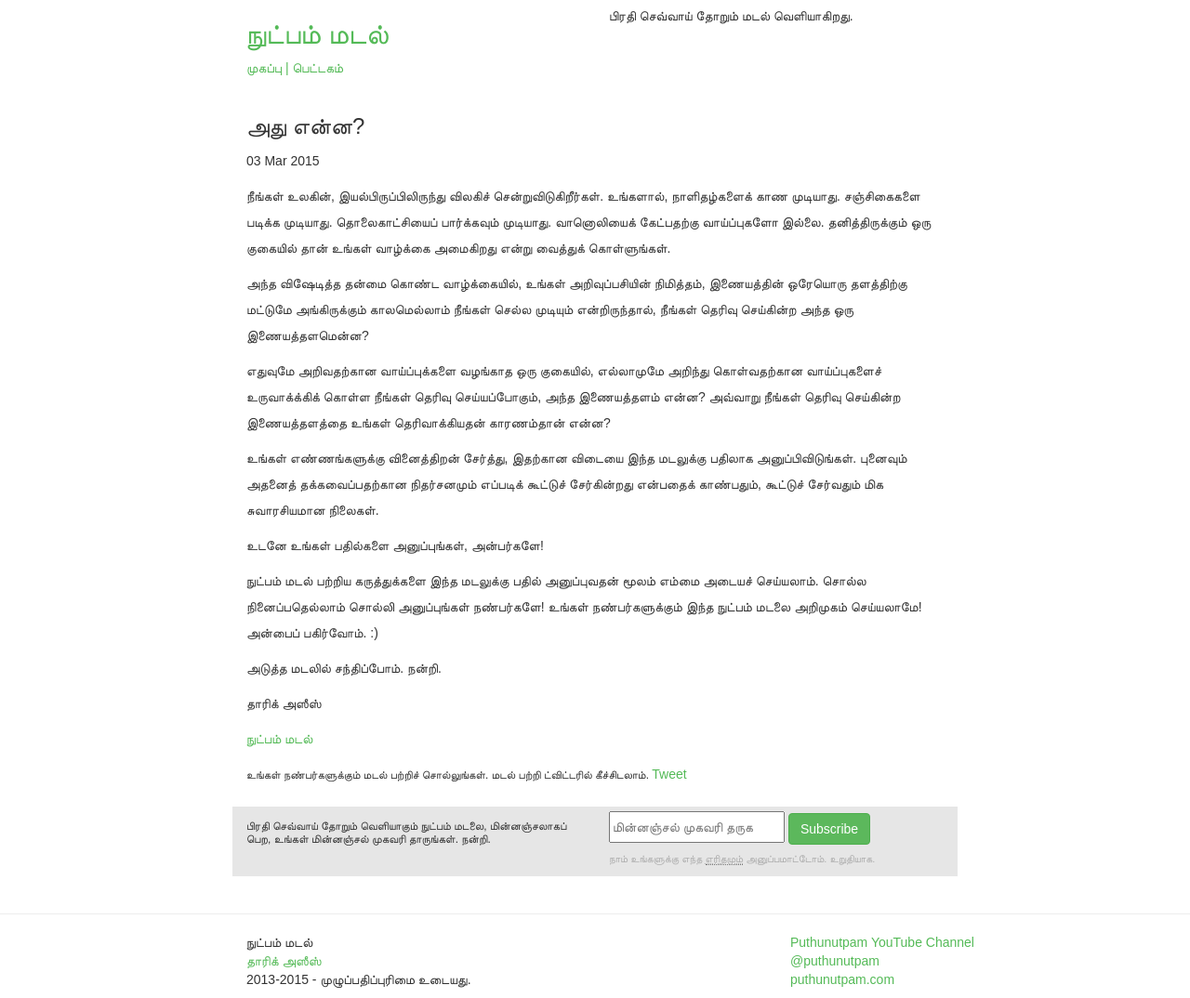
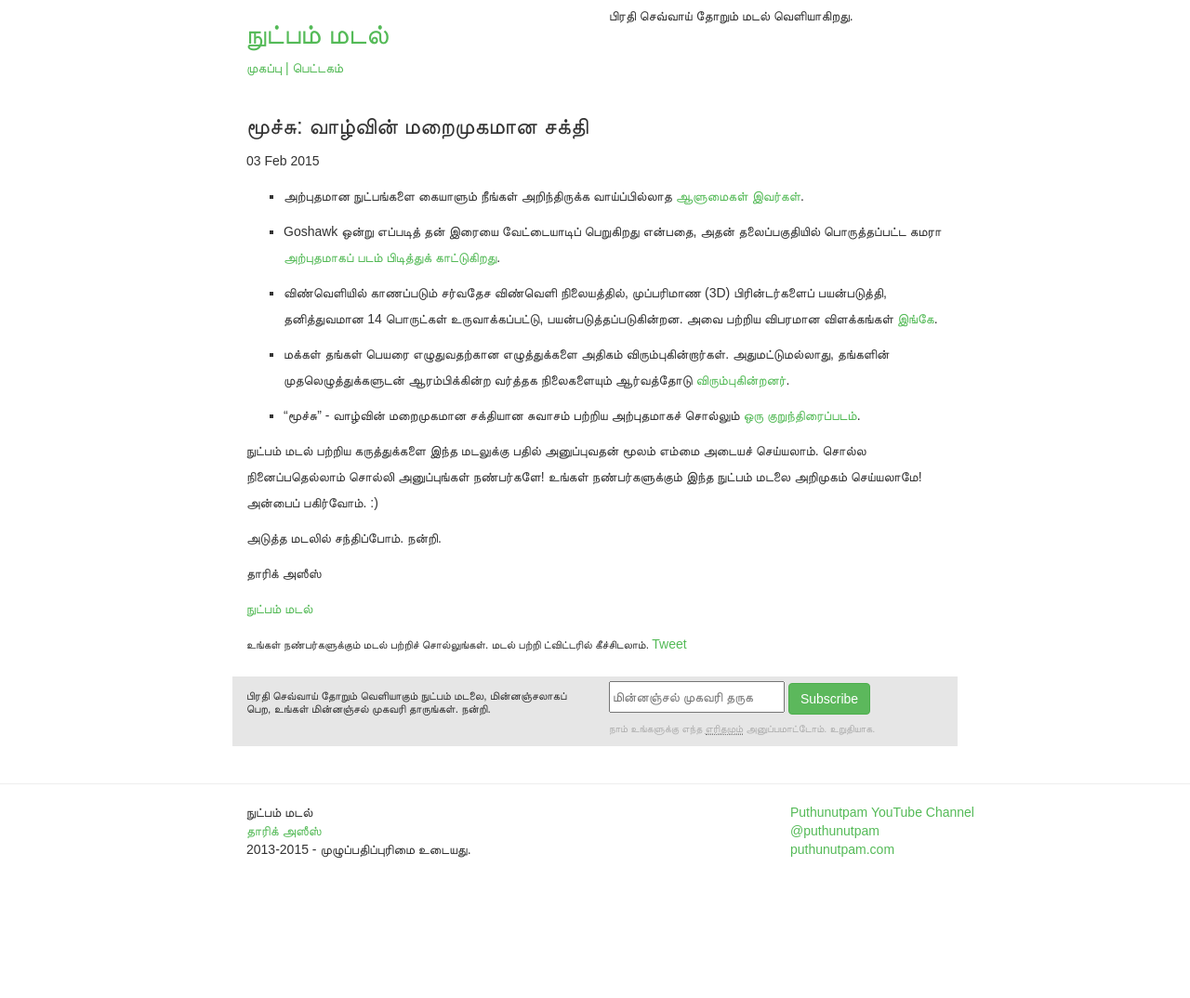
Before and after one commit to nutpam/nutpam-madal, a Jekyll site: the page built from _posts/2015-02-03-issue-25.md, in a window 1280 px wide. Shown: the whole page at 93% size. Built offline with Jekyll 4.4.1, drawn with Linux system fonts in a browser that asks for light colours; nearby versions of some CDN libraries; some web fonts are replaced; comment, search, counter and statistics services are not loaded; after the commit the page ends 934 px from its top, so only the background shows below that.

Commit message:
issue #26

```diff
--- a/_posts/2015-02-03-issue-25.md
+++ b/_posts/2015-02-03-issue-25.md
@@ -1,20 +1,21 @@
 ---
 layout: post
-title:  "அது என்ன?"
-date:   2015-03-03 07:06:38
+title:  "மூச்சு: வாழ்வின் மறைமுகமான சக்தி"
+date:   2015-02-03 07:06:38
 issue: மடல் 26
 ---
 
 
-நீங்கள் உலகின், இயல்பிருப்பிலிருந்து விலகிச் சென்றுவிடுகிறீர்கள். உங்களால், நாளிதழ்களைக் காண முடியாது. சஞ்சிகைகளை படிக்க முடியாது. தொலைகாட்சியைப் பார்க்கவும் முடியாது. வானொலியைக் கேட்பதற்கு வாய்ப்புகளோ இல்லை. தனித்திருக்கும் ஒரு குகையில் தான் உங்கள் வாழ்க்கை அமைகிறது என்று வைத்துக் கொள்ளுங்கள்.
+- அற்புதமான நுட்பங்களை கையாளும் நீங்கள் அறிந்திருக்க வாய்ப்பில்லாத [ஆளுமைகள் இவர்கள்](http://www.nature.com/news/not-your-average-technician-1.16785?WT.mc_id=TWT_NatureNews).
 
-அந்த விஷேடித்த தன்மை கொண்ட வாழ்க்கையில், உங்கள் அறிவுப்பசியின் நிமித்தம், இணையத்தின் ஒரேயொரு தளத்திற்கு மட்டுமே அங்கிருக்கும் காலமெல்லாம் நீங்கள் செல்ல முடியும் என்றிருந்தால், நீங்கள் தெரிவு செய்கின்ற அந்த ஒரு இணையத்தளமென்ன?
+- Goshawk ஒன்று எப்படித் தன் இரையை வேட்டையாடிப் பெறுகிறது என்பதை, அதன் தலைப்பகுதியில் பொருத்தப்பட்ட கமரா [அற்புதமாகப் படம் பிடித்துக் காட்டுகிறது](http://www.latimes.com/science/sciencenow/la-sci-sn-goshawk-helmet-hunting-camera-prey-20150122-story.html#page=1).
 
-எதுவுமே அறிவதற்கான வாய்ப்புக்களை வழங்காத ஒரு குகையில், எல்லாமுமே அறிந்து கொள்வதற்கான வாய்ப்புகளைச் உருவாக்க்கிக் கொள்ள நீங்கள் தெரிவு செய்யப்போகும், அந்த இணையத்தளம் என்ன? அவ்வாறு நீங்கள் தெரிவு செய்கின்ற இணையத்தளத்தை உங்கள் தெரிவாக்கியதன் காரணம்தான் என்ன?
+- விண்வெளியில் காணப்படும் சர்வதேச விண்வெளி நிலையத்தில், முப்பரிமாண (3D) பிரின்டர்களைப் பயன்படுத்தி, தனித்துவமான 14 பொருட்கள் உருவாக்கப்பட்டு, பயன்படுத்தப்படுகின்றன. அவை பற்றிய விபரமான விளக்கங்கள் [இங்கே](https://medium.com/@MadeInSpace/3d-printing-in-space-the-end-of-the-beginning-561f0c384983).
 
-உங்கள் எண்ணங்களுக்கு வினைத்திறன் சேர்த்து, இதற்கான விடையை இந்த மடலுக்கு பதிலாக அனுப்பிவிடுங்கள். புனைவும் அதனைத் தக்கவைப்பதற்கான நிதர்சனமும் எப்படிக் கூட்டுச் சேர்கின்றது என்பதைக் காண்பதும், கூட்டுச் சேர்வதும் மிக சுவாரசியமான நிலைகள்.
+- மக்கள் தங்கள் பெயரை எழுதுவதற்கான எழுத்துக்களை அதிகம் விரும்புகின்றார்கள். அதுமட்டுமல்லாது, தங்களின் முதலெழுத்துக்களுடன் ஆரம்பிக்கின்ற வர்த்தக நிலைகளையும் ஆர்வத்தோடு [விரும்புகின்றனர்](http://www.lastwordonnothing.com/2015/01/29/the-name-letter-effect/).
 
-உடனே உங்கள் பதில்களை அனுப்புங்கள், அன்பர்களே!
+- "மூச்சு" - வாழ்வின் மறைமுகமான சக்தியான சுவாசம் பற்றிய அற்புதமாகச் சொல்லும் [ஒரு குறுந்திரைப்படம்](http://vimeo.com/118023603).
+
 
 
 நுட்பம் மடல் பற்றிய கருத்துக்களை இந்த மடலுக்கு பதில் அனுப்புவதன் மூலம் எம்மை அடையச் செய்யலாம். சொல்ல நினைப்பதெல்லாம் சொல்லி அனுப்புங்கள் நண்பர்களே! உங்கள் நண்பர்களுக்கும் இந்த நுட்பம் மடலை அறிமுகம் செய்யலாமே! அன்பைப் பகிர்வோம். :)
```
Also changed, not shown: _posts/2015-03-13-issue-26.md (deleted).
